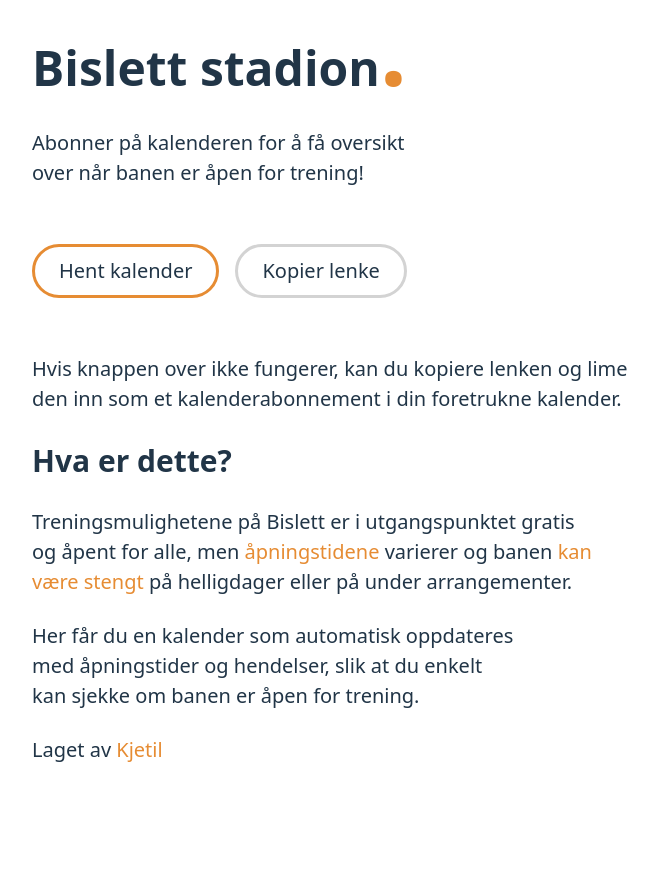
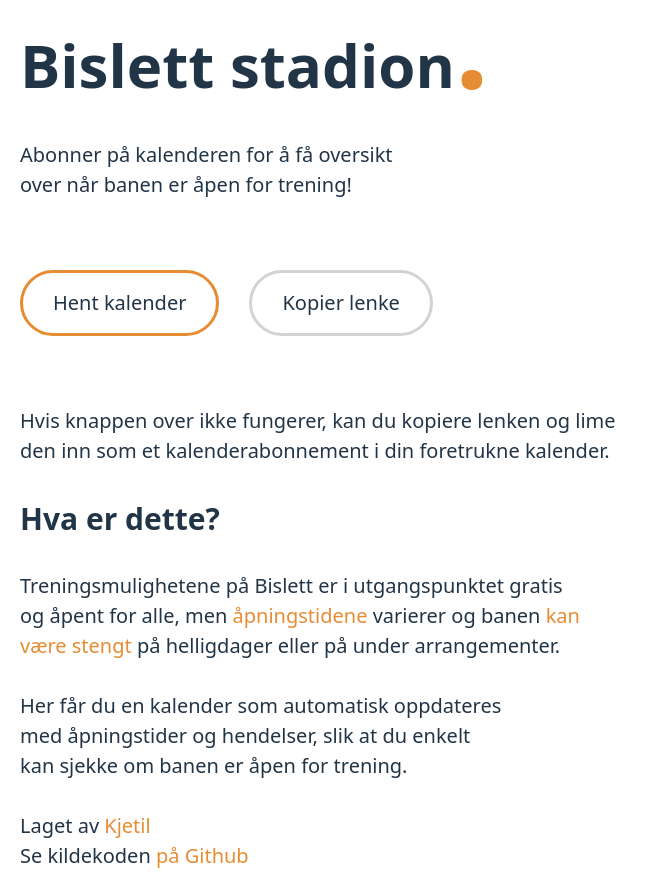
Before and after one commit to kjesvale/bislett, a website: page src/website/index.html in a window 1280 px wide. Shown: the whole page, without its empty margins (0-670 px from the left). Before the commit the page ends 800 px from the top, so only its background shows below. Drawn offline with Linux system fonts and the light colour scheme.

Commit message:
Adjust styling

```diff
--- a/src/website/index.html
+++ b/src/website/index.html
@@ -46,7 +46,15 @@
             du enkelt kan sjekke om banen er åpen for trening.
         </p>
 
-        <footer>Laget av <a href="https://github.com/kjesvale">Kjetil</a></footer>
+        <footer>
+            <p>Laget av <a href="https://github.com/kjesvale">Kjetil</a></p>
+            <p></p>
+            <p>
+                Se kildekoden
+                <a href="https://github.com/kjesvale/bislett">på Github</a>
+            </p>
+            <p></p>
+        </footer>
 
         <script>
             function copyCalendarLink() {
--- a/src/website/style.css
+++ b/src/website/style.css
@@ -7,11 +7,15 @@
     --font-heading: ui-serif, Georgia, Cambria, Times New Roman, serif;
     --background-color: #ffffff;
 
+    --font-size: 1rem;
+    --font-size-xl: 2rem;
+    --gap: 1rem;
+    --gap-l: 1.25rem;
+
     color-scheme: light dark;
     color: var(--font-color);
     background-color: var(--background-color);
-
-    font-size: 1rem;
+    font-size: var(--font-size);
     font-family: var(--font-body);
     touch-action: manipulation;
 }
@@ -25,21 +29,29 @@
     }
 }
 
+@media (min-width: 500px) {
+    :root {
+        --font-size: 1.25rem;
+        --font-size-xl: 3rem;
+        --gap: 1.5rem;
+        --gap-l: 2rem;
+    }
+}
+
 body {
-    padding: 2rem;
+    padding: 1rem;
     display: flex;
     min-height: 100vh;
     flex-direction: column;
-    font-size: 1.25rem;
-    gap: 1.5rem;
+    gap: var(--gap);
 }
 
 h1 {
-    font-size: 3rem;
+    font-size: var(--font-size-xl);
 }
 
 h1 span {
-    font-size: 6rem;
+    font-size: calc(var(--font-size-xl) * 2);
     line-height: 1rem;
     color: var(--primary);
 }
@@ -55,7 +67,7 @@
 }
 
 .calendar p {
-    font-size: 2rem;
+    font-size: var(--font-size);
 }
 
 .calendar p em {
@@ -67,9 +79,11 @@
 
 .buttons {
     display: flex;
+    flex-wrap: wrap;
     flex-direction: row;
     align-items: center;
-    gap: 1rem;
+    margin: var(--gap-l) 0;
+    gap: var(--gap);
 }
 
 .buttons a,
@@ -78,11 +92,12 @@
     align-items: center;
     width: fit-content;
     padding: 1.5rem;
-    margin: 2rem 0;
     background: none;
     border: 3px solid var(--primary);
     border-radius: 1.75rem;
     height: 3rem;
+    text-overflow: ellipsis;
+    text-wrap: nowrap;
     text-decoration: none;
     color: var(--font-color);
 }
```
